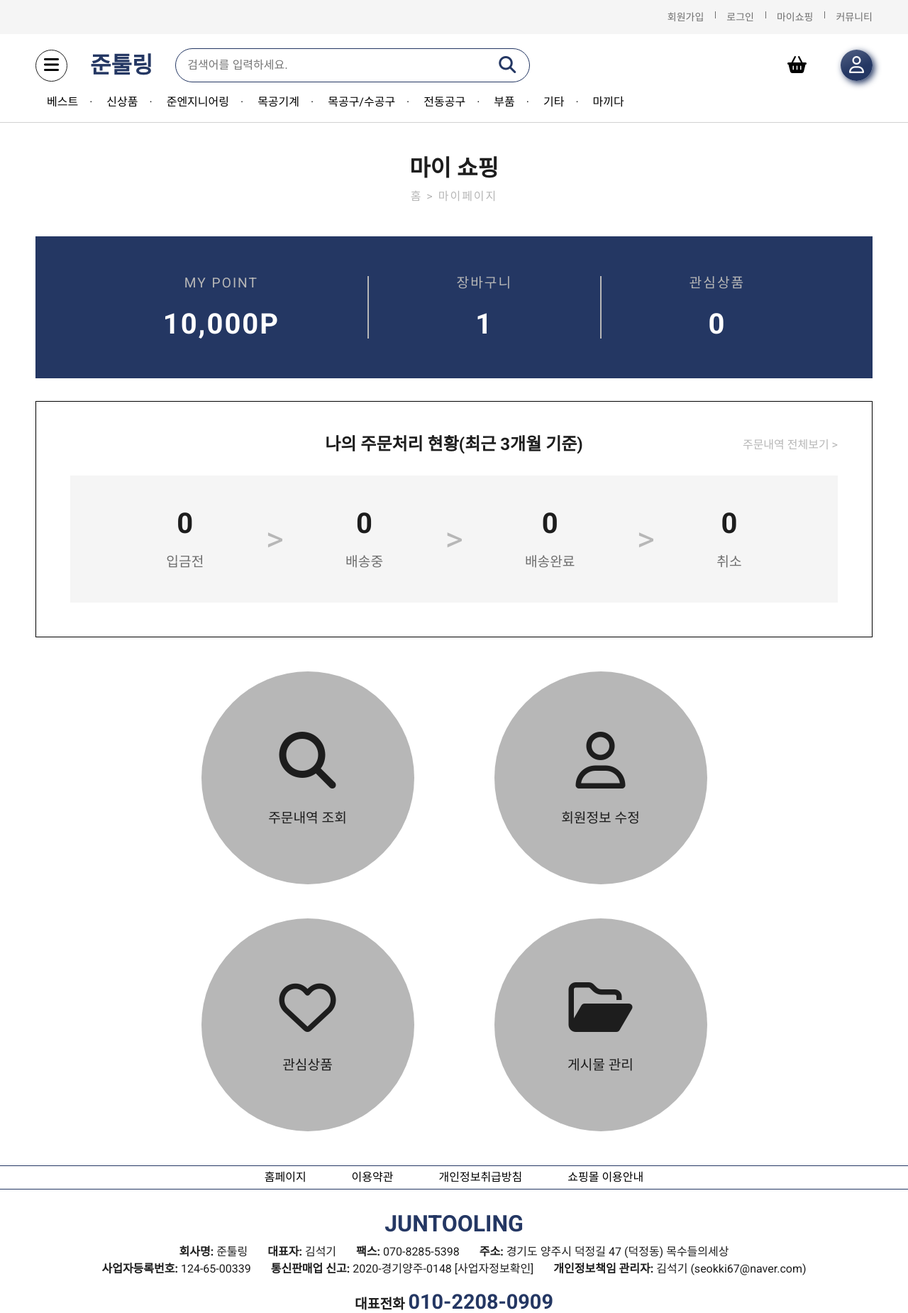
After one commit to Joontooling/joontooling, a Django app: page /accounts/my_shop/ in a window 1280 px wide. The commit adds this page. Shown: the top 1850 px of the page at 71% size. Run offline with Django 3.2, Linux system fonts and the light colour scheme; some libraries are stand-ins or nearby versions.

Commit message:
Design accounts myshop

```diff
--- /dev/null
+++ b/accounts/templates/accounts/my_shop.html
@@ -0,0 +1,91 @@
+{% extends 'base.html' %}
+
+
+{% block content %}
+<div class="container">
+
+  <!-- TITLE -->
+  <div class="basket-title order-done-title">
+    <h1 class="title">
+      마이 쇼핑
+    </h1>
+    <h2 class="step">
+      <span>홈 ></span>
+      <span> 마이페이지</span>
+    </h2>
+  </div>
+
+  <!-- MYSHOP-TOP -->
+  <section class="myshop-top">
+    <!-- Pointbox -->
+    <div class="pointbox">
+      <div class="box">
+        <div class="title">my point</div>
+        <div class="num">10,000P</div>
+      </div>
+      <div class="line"></div>
+      <div class="box">
+        <div class="title">장바구니</div>
+        <div class="num">1</div>
+      </div>
+      <div class="line"></div>
+      <div class="box">
+        <div class="title">관심상품</div>
+        <div class="num">0</div>
+      </div>
+    </div>
+    <!-- Orderbox -->
+    <div class="orderbox">
+      <div class="title">
+        <h4>나의 주문처리 현황(최근 3개월 기준)</h4>
+        <p>주문내역 전체보기 ></p>
+      </div>
+      <div class="content">
+        <div class="item">
+          <div class="num">0</div>
+          <div class="text">입금전</div>
+        </div>
+        <div class="arrow">></div>
+        <div class="item">
+          <div class="num">0</div>
+          <div class="text">배송중</div>
+        </div>
+        <div class="arrow">></div>
+        <div class="item">
+          <div class="num">0</div>
+          <div class="text">배송완료</div>
+        </div>
+        <div class="arrow">></div>
+        <div class="item">
+          <div class="num">0</div>
+          <div class="text">취소</div>
+        </div>
+      </div>
+    </div>
+  </section>
+
+  <!-- MYSHOP-BOTTOM -->
+  <section class="myshop-bottom">
+    <div class="items">
+      <div class="item">
+        <i class="fa-solid fa-magnifying-glass"></i>
+        <div class="text">주문내역 조회</div>
+      </div>
+      <div class="item">
+        <i class="fa-regular fa-user"></i>
+        <div class="text">회원정보 수정</div>
+      </div>
+      <div class="item">
+        <i class="fa-regular fa-heart"></i>
+        <div class="text">관심상품</div>
+      </div>
+      <div class="item">
+        <i class="fa-regular fa-folder-open"></i>
+        <div class="text">게시물 관리</div>
+      </div>
+    </div>
+  </section>
+
+
+</div>
+{% endblock content %}
--- a/accounts/urls.py
+++ b/accounts/urls.py
@@ -4,5 +4,6 @@ from . import views
 app_name = "accounts"
 
 urlpatterns = [
-    path("signup/", views.signup, name="signup")
+    path("signup/", views.signup, name="signup"),
+    path("my_shop/", views.my_shop, name="my_shop")
 ]
--- a/accounts/views.py
+++ b/accounts/views.py
@@ -16,3 +16,6 @@ def signup(request):
         "form": form,
     }
     return render(request, "accounts/signup.html", context)
+
+def my_shop(request):
+    return render(request, 'accounts/my_shop.html')
--- a/products/templates/products/order_done.html
+++ b/products/templates/products/order_done.html
@@ -2,6 +2,7 @@
 
 {% block content %}
 <div class="container">
+
   <!-- ORDER-DONE -->
   <main class="order-done">
 
@@ -74,6 +75,7 @@
     </div>
 
   </main>
+
 </div>
 {% endblock content %}
 
--- /dev/null
+++ b/static/css/accounts/my_shop.css
@@ -0,0 +1,140 @@
+/* MYSHOP-TOP */
+.myshop-top {
+  margin-top: 3rem;
+  cursor: default;
+}
+
+/* MYSHOP-TOP / pointbox */
+.myshop-top .pointbox {
+  width: 100%;
+  height: 200px;
+  background-color: var(--color-main);
+  display: flex;
+  justify-content: space-evenly;
+  padding: 3.5rem;
+}
+
+.myshop-top .pointbox .box {
+  display: flex;
+  flex-direction: column;
+  justify-content: space-between;
+  align-items: center;
+  letter-spacing: 2px;
+}
+
+.myshop-top .pointbox .line {
+  width: 2px;
+  height: 100%;
+  background-color: var(--color-gray);
+}
+
+.myshop-top .pointbox .box .title {
+  font-size: 1.2rem;
+  color: var(--color-gray);
+  text-transform: uppercase;
+}
+
+.myshop-top .pointbox .box .num {
+  font-size: 2.5rem;
+  font-weight: bold;
+  color: var(--color-white);
+}
+
+/* MYSHOP-TOP / orderbox */
+.myshop-top .orderbox {
+  margin-top: 2rem;
+  border: 1px solid var(--color-black);
+  padding: 3rem;
+}
+
+.myshop-top .orderbox .title {
+  position: relative;
+  font-size: 1.5rem;
+  font-weight: bold;
+  text-align: center;
+}
+
+.myshop-top .orderbox .title p {
+  position: absolute;
+  top: 5px;
+  right: 0;
+  font-size: 1rem;
+  font-weight: 400;
+  color: var(--color-gray);
+  cursor: pointer;
+}
+
+.myshop-top .orderbox .content {
+  background-color: var(--color-light-gray);
+  display: flex;
+  justify-content: space-evenly;
+  align-items: center;
+  margin-top: 2rem;
+  padding: 3rem;
+}
+
+.myshop-top .orderbox .content .arrow {
+  font-size: 3rem;
+  color: var(--color-gray);
+}
+
+.myshop-top .orderbox .content .item {
+  display: flex;
+  flex-direction: column;
+  justify-content: center;
+  align-items: center;
+}
+
+.myshop-top .orderbox .content .item .num {
+  font-size: 2.5rem;
+  font-weight: bold;
+}
+
+.myshop-top .orderbox .content .item .text {
+  font-size: 1.2rem;
+  color: var(--color-dark-gray);
+  margin-top: 1.5rem;
+}
+
+/* MYSHOP-BOTTOM */
+.myshop-bottom {
+  width: 70%;
+  margin: 3rem auto;
+}
+
+.myshop-bottom .items {
+  display: grid;
+  justify-items: center;
+  grid-template-columns: repeat(2, 1fr);
+  grid-template-rows: repeat(2, 1fr);
+  row-gap: 3rem;
+}
+
+.myshop-bottom .items .item {
+  width: 300px;
+  height: 300px;
+  background-color: var(--color-gray);
+  display: flex;
+  flex-direction: column;
+  justify-content: center;
+  align-items: center;
+  border-radius: 100%;
+  cursor: pointer;
+}
+
+.myshop-bottom .items .item:hover i,
+.myshop-bottom .items .item:hover .text {
+  transform: scale(1.2);
+  color: var(--color-main);
+}
+
+.myshop-bottom .items .item i {
+  font-size: 5rem;
+  margin-bottom: 2rem;
+  transition: 500ms;
+}
+
+.myshop-bottom .items .item .text {
+  font-size: 1.2rem;
+  transition: 500ms;
+}
--- a/static/css/main.css
+++ b/static/css/main.css
@@ -1,5 +1,6 @@
 /* ACCOUNTS */
 @import 'accounts/accounts.css';
+@import 'accounts/my_shop.css';
 
 /* PRODUCTS */
 @import 'products/detail.css';
```
